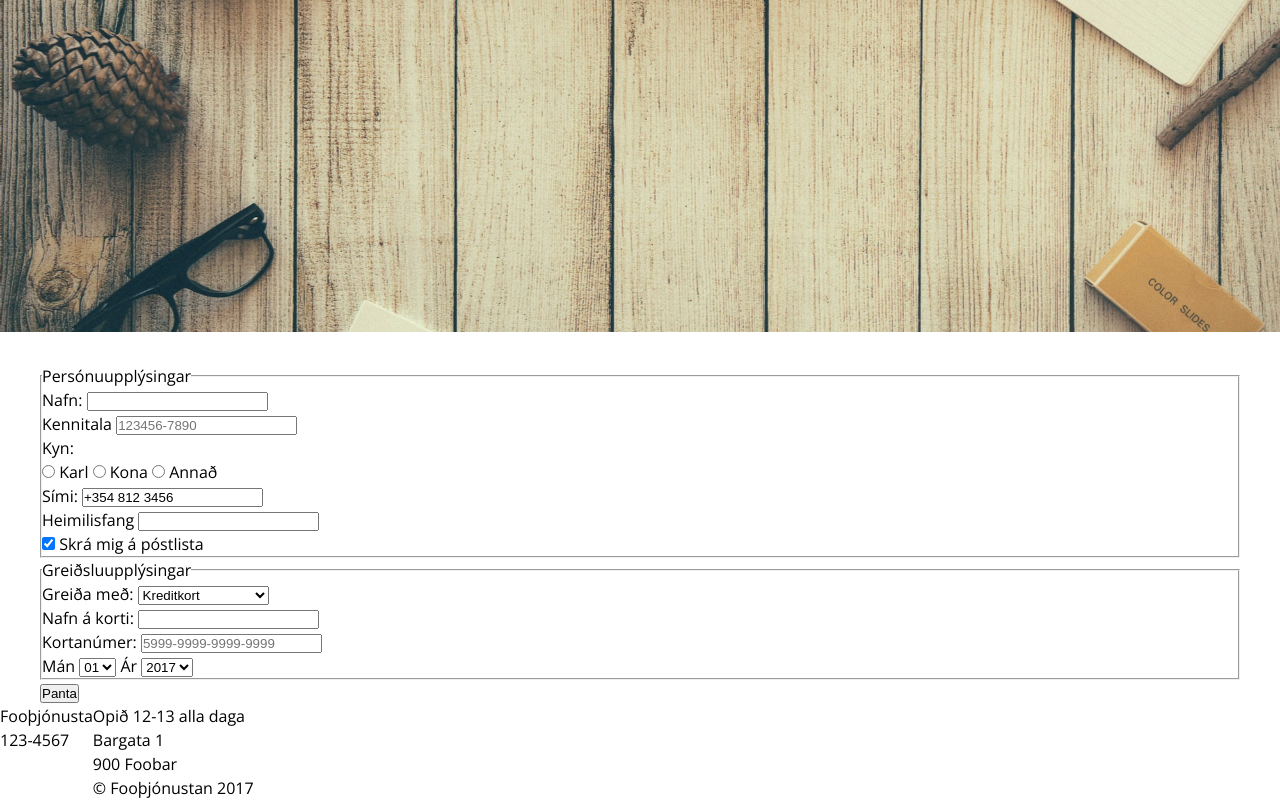
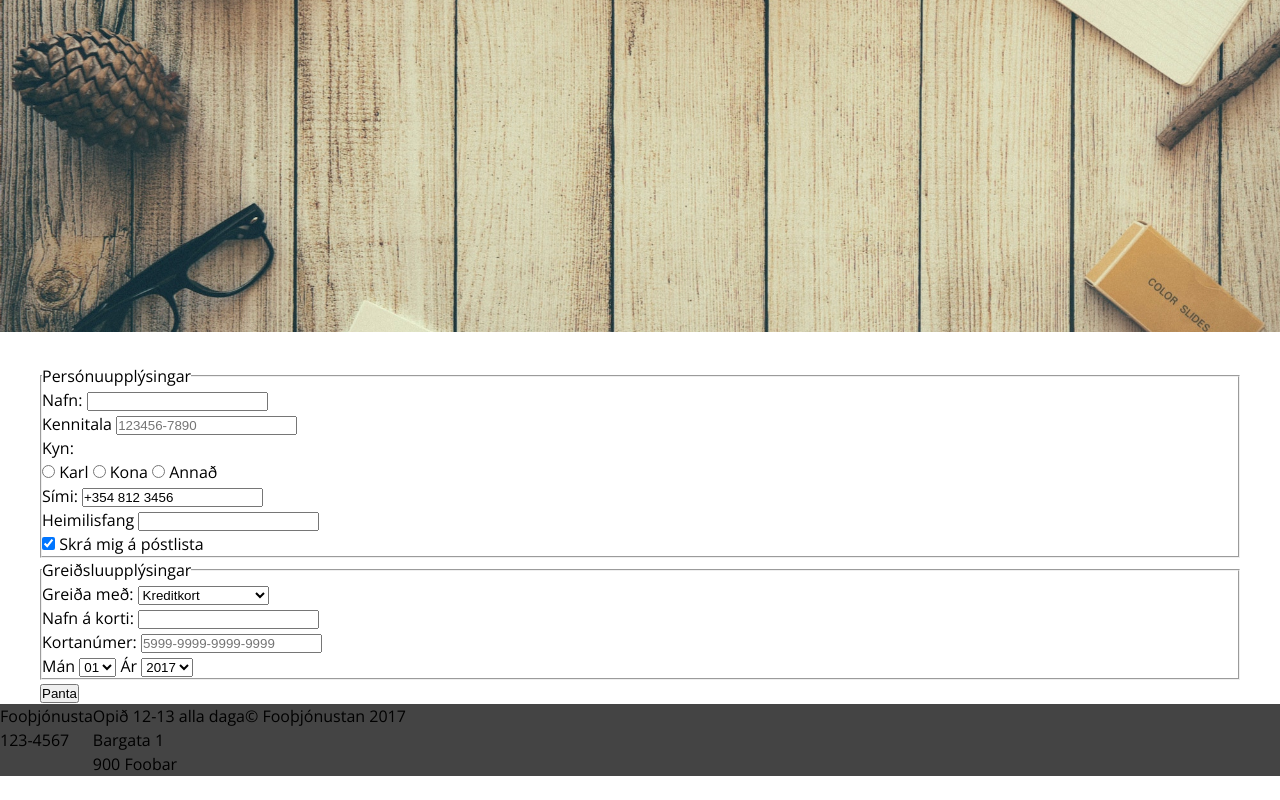
Before and after one commit to freyrdanielsson/stort-verkefni1, a website: page kaupa.html in a window 1280 px wide. Shown: the part 320-1120 px from the top of the page. After the commit the page ends 1096 px from the top, so only its background shows below. Drawn offline with nearby package versions, Linux system fonts and the light colour scheme.

Commit message:
litlar breytingar

```diff
--- a/kaupa.html
+++ b/kaupa.html
@@ -6,7 +6,7 @@
   <meta name="viewport" content="width=device-width, initial-scale=1">
   <title>Kaupa</title>
   <link href="https://fonts.googleapis.com/css?family=Open+Sans|Roboto+Slab" rel="stylesheet">
-  <link rel="stylesheet" href="styleguide.css">
+<!--  <link rel="stylesheet" href="styleguide.css"> -->
   <!--   <link rel="stylesheet" href="grid.css"> -->
   <link rel="stylesheet" href="styles.css">
 </head>
@@ -123,8 +123,8 @@
       <p>Opið 12-13 alla daga</p>
       <p>Bargata 1</p>
       <p>900 Foobar</p>
-      <p>© Fooþjónustan 2017</p>
     </div>
+    <p>© Fooþjónustan 2017</p>
   </footer>
 </body>
 
--- a/scss/footer.scss
+++ b/scss/footer.scss
@@ -1,4 +1,8 @@
 footer {
-  display: flex
+  display: flex;
 
+  width: 100%;
+
+
+  background-color: #444;
 }
```
Also changed, not shown: styles.css, 1 other file.
